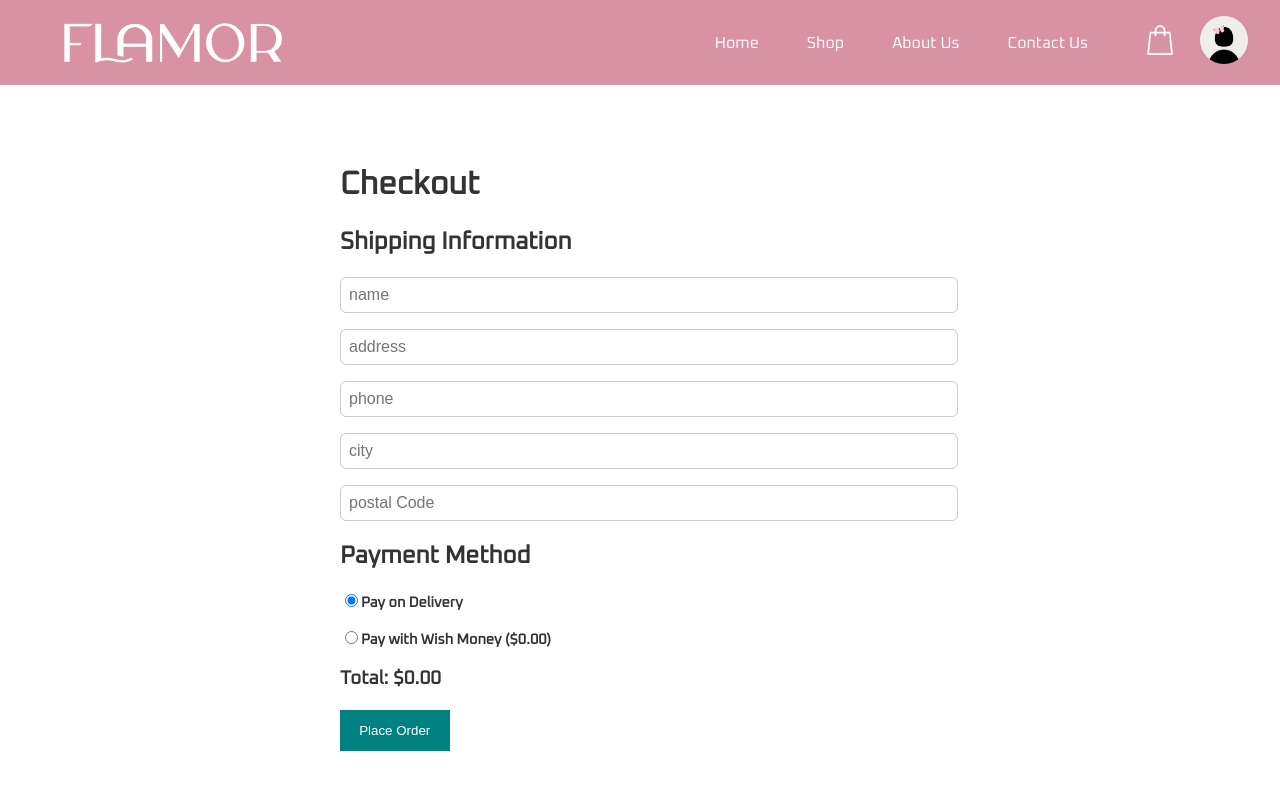
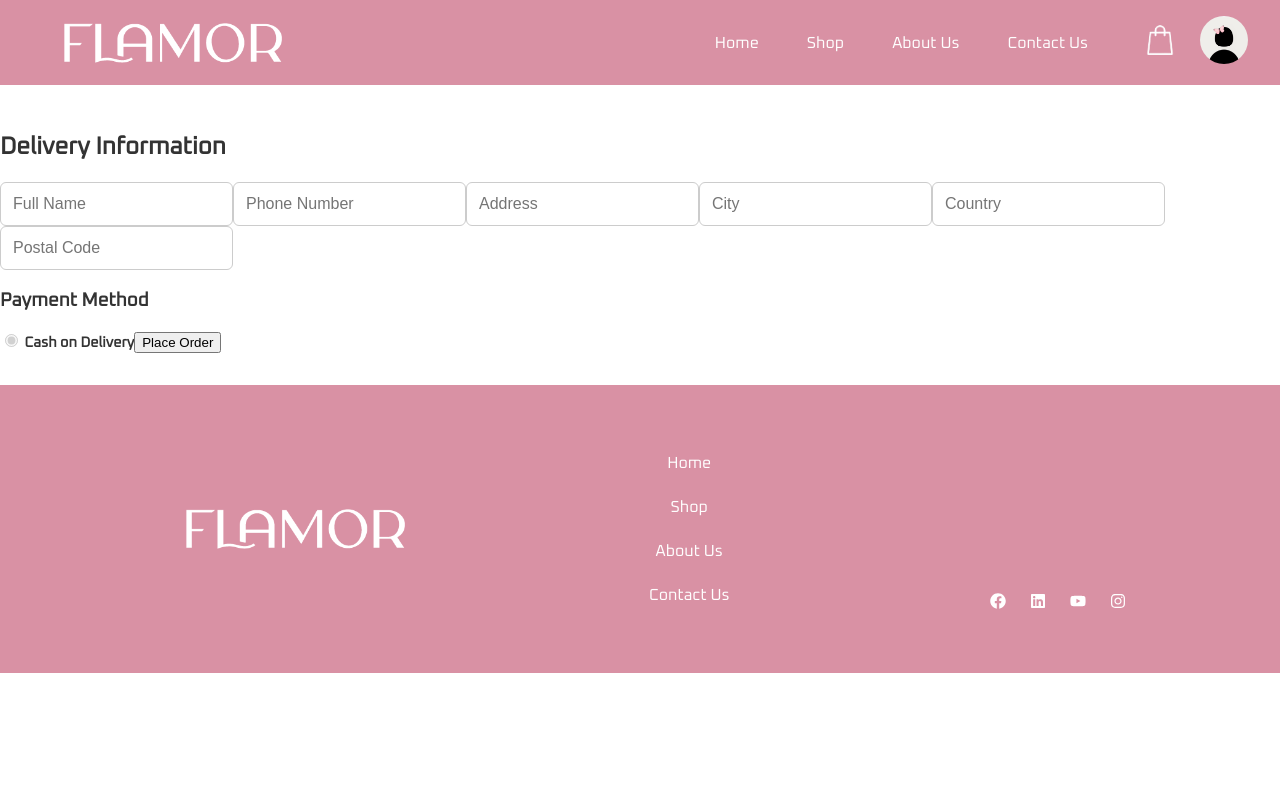
Before and after one commit to Pluuuuuu/back_flamor, a React (Vite) app in the folder client-flamor-front/: page /checkout in a window 1280 px wide. Shown: the top 800 px of the page. Built offline with nearby package versions, Linux system fonts and the light colour scheme; no server answers.

Commit message:
kinda cehckoout

```diff
--- a/client-flamor-front/src/pages/CheckoutPage.jsx
+++ b/client-flamor-front/src/pages/CheckoutPage.jsx
@@ -1,123 +1,100 @@
-import React, { useState, useEffect } from 'react';
-import axios from 'axios';
-import '../styles/checkout.css';
+import React, { useState } from "react";
+import axios from "axios";
 
-const CheckoutPage = () => {
-  const [shippingInfo, setShippingInfo] = useState({
-    name: '',
-    address: '',
-    phone: '',
-    city: '',
-    postalCode: '',
+const Checkout = ({ cartItems = [], total }) => {
+  const [formData, setFormData] = useState({
+    full_name: "",
+    phone: "",
+    address: "",
+    city: "",
+    country: "",
+    postal_code: "",
   });
 
-  const [paymentMethod, setPaymentMethod] = useState('cod'); // cod or wish
-  const [wishBalance, setWishBalance] = useState(0);
-  const [cartTotal, setCartTotal] = useState(0);
-  const [message, setMessage] = useState('');
+  const [message, setMessage] = useState("");
+  const [loading, setLoading] = useState(false);
 
-  useEffect(() => {
-    fetchCartTotal();
-    fetchWishBalance();
-  }, []);
+  const isPhoneValid = (phone) => /^\d+$/.test(phone);
 
-  const fetchCartTotal = async () => {
-    try {
-      const res = await axios.get('http://localhost:5000/api/cart', { withCredentials: true });
-      setCartTotal(res.data.total);
-    } catch (err) {
-      console.error('Error fetching cart total:', err);
-    }
+  const handleChange = (e) => {
+    const { name, value } = e.target;
+    setFormData((prev) => ({ ...prev, [name]: value }));
   };
 
-  const fetchWishBalance = async () => {
-    try {
-      const res = await axios.get('http://localhost:5000/api/user/balance', { withCredentials: true });
-      setWishBalance(res.data.balance);
-    } catch (err) {
-      console.error('Error fetching wish money balance:', err);
-    }
-  };
-
-  const handleChange = (e) => {
-    setShippingInfo({ ...shippingInfo, [e.target.name]: e.target.value });
-  };
-
-  const placeOrder = async () => {
-    if (!shippingInfo.name || !shippingInfo.address || !shippingInfo.phone || !shippingInfo.city || !shippingInfo.postalCode) {
-      setMessage('Please fill in all shipping information.');
-      return;
+  const handleSubmit = async () => {
+    if (!isPhoneValid(formData.phone)) {
+      return setMessage("Phone number must contain only digits.");
     }
 
-    if (paymentMethod === 'wish' && wishBalance < cartTotal) {
-      setMessage('Insufficient Wish Money balance.');
-      return;
+    if (cartItems.length === 0) {
+      return setMessage("Your cart is empty.");
     }
 
+    setLoading(true);
     try {
-      const res = await axios.post('http://localhost:5000/api/order', {
-        shippingInfo,
-        paymentMethod
-      }, { withCredentials: true });
+      // Save shipping info
+      const shippingRes = await axios.post(
+        "http://localhost:5000/api/shipping",
+        formData,
+        { withCredentials: true }
+      );
 
-      setMessage('✅ Order placed successfully!');
+      const shipping_id = shippingRes.data.shipping?.id;
+      if (!shipping_id) {
+        throw new Error("Shipping ID not returned from server.");
+      }
+
+      const orderItems = cartItems.map((item) => ({
+        product_id: item.id,
+        quantity: item.quantity,
+      }));
+
+      // Place order
+      const orderRes = await axios.post(
+        "http://localhost:5000/api/orders",
+        { shipping_id, items: orderItems },
+        { withCredentials: true }
+      );
+
+      const { totalAmount } = orderRes.data;
+
+      let finalMsg = "Order placed! Delivery in 3–7 business days.";
+      if (totalAmount >= 125) {
+        finalMsg += " You got free delivery!";
+      }
+
+      setMessage(finalMsg);
     } catch (err) {
-      console.error('Error placing order:', err);
-      setMessage('❌ Failed to place order.');
+      console.error(err);
+      setMessage(
+        "Failed to place order: " + (err.response?.data?.message || err.message)
+      );
     }
+    setLoading(false);
   };
 
   return (
-    <div className="checkout-page">
-      <h1>Checkout</h1>
+    <div className="checkout-form">
+      <h2>Delivery Information</h2>
+      <input name="full_name" placeholder="Full Name" onChange={handleChange} />
+      <input name="phone" placeholder="Phone Number" onChange={handleChange} />
+      <input name="address" placeholder="Address" onChange={handleChange} />
+      <input name="city" placeholder="City" onChange={handleChange} />
+      <input name="country" placeholder="Country" onChange={handleChange} />
+      <input name="postal_code" placeholder="Postal Code" onChange={handleChange} />
 
-      <h2>Shipping Information</h2>
-      <div className="shipping-form">
-        {['name', 'address', 'phone', 'city', 'postalCode'].map((field) => (
-          <input
-            key={field}
-            type="text"
-            name={field}
-            placeholder={field.replace(/([A-Z])/g, ' $1')}
-            value={shippingInfo[field]}
-            onChange={handleChange}
-            required
-          />
-        ))}
-      </div>
+      <h3>Payment Method</h3>
+      <label>
+        <input type="radio" checked disabled /> Cash on Delivery
+      </label>
 
-      <h2>Payment Method</h2>
-      <div className="payment-options">
-        <label>
-          <input
-            type="radio"
-            value="cod"
-            checked={paymentMethod === 'cod'}
-            onChange={(e) => setPaymentMethod(e.target.value)}
-          />
-          Pay on Delivery
-        </label>
-
-        <label>
-          <input
-            type="radio"
-            value="wish"
-            checked={paymentMethod === 'wish'}
-            onChange={(e) => setPaymentMethod(e.target.value)}
-          />
-          Pay with Wish Money (${wishBalance.toFixed(2)})
-        </label>
-      </div>
-
-      <h3>Total: ${cartTotal.toFixed(2)}</h3>
-
-      <button className="place-order-btn" onClick={placeOrder}>
-        Place Order
+      <button onClick={handleSubmit} disabled={loading}>
+        {loading ? "Placing Order..." : "Place Order"}
       </button>
 
-      {message && <p className="order-message">{message}</p>}
+      {message && <p>{message}</p>}
     </div>
   );
 };
 
-export default CheckoutPage;
+export default Checkout;
--- a/client-flamor-front/src/pages/Wishlist.jsx
+++ b/client-flamor-front/src/pages/Wishlist.jsx
@@ -1,11 +1,12 @@
 import { useEffect, useState } from "react";
 import axios from "axios";
+import { useNavigate } from "react-router-dom";
 
 const Wishlist = () => {
   const [wishlistItems, setWishlistItems] = useState([]);
   const [error, setError] = useState(null);
+  const navigate = useNavigate();
 
-  useEffect(() => {
   const loadWishlist = async () => {
     try {
       const res = await axios.get("http://localhost:5000/api/wishlist", {
@@ -18,8 +19,24 @@ const Wishlist = () => {
     }
   };
 
+  useEffect(() => {
     loadWishlist();
   }, []);
+
+  const handleRemove = async (productId) => {
+    try {
+      await axios.delete(`http://localhost:5000/api/wishlist/${productId}`, {
+        withCredentials: true,
+      });
+      setWishlistItems((prev) => prev.filter((item) => item.product_id !== productId));
+    } catch (err) {
+      console.error("Failed to remove from wishlist:", err);
+    }
+  };
+
+  const handleNavigate = (productId) => {
+    navigate(`/product/${productId}`);
+  };
 
   return (
     <div>
@@ -29,17 +46,38 @@ const Wishlist = () => {
         <p>No items in wishlist.</p>
       ) : (
         wishlistItems.map((item) => (
-          <div key={item.product_id} style={{ borderBottom: "1px solid #ccc", padding: "10px" }}>
-            <h3>{item.Product?.name}</h3>
-            <p>${item.Product?.price}</p>
-            {item.Product?.Images?.length > 0 && (
+          <div
+            key={item.product_id}
+            style={{
+              borderBottom: "1px solid #ccc",
+              padding: "10px",
+              display: "flex",
+              alignItems: "center",
+              gap: "15px",
+            }}
+          >
+            <div
+              style={{ cursor: "pointer", display: "flex", alignItems: "center", gap: "10px" }}
+              onClick={() => handleNavigate(item.product_id)}
+            >
+              {item.Product?.Images?.[0]?.image_url && (
                 <img
                   src={item.Product.Images[0].image_url}
                   alt={item.Product.Images[0].alt_text || "Product Image"}
                   width={100}
-                onError={(e) => (e.target.src = "https://placehold.co/100x100?text=No+Image")}
+                  onError={(e) => {
+                    e.target.src = "https://placehold.co/100x100?text=No+Image";
+                  }}
                 />
               )}
+              <div>
+                <h3>{item.Product?.name}</h3>
+                <p>${item.Product?.price}</p>
+              </div>
+            </div>
+            <button onClick={() => handleRemove(item.product_id)} style={{ marginLeft: "auto" }}>
+              ❌ Remove
+            </button>
           </div>
         ))
       )}
```
Also changed, not shown: client-flamor-front/src/pages/Product.jsx (+189 -27 lines). Lines whose indentation alone changed are shown as unchanged.
